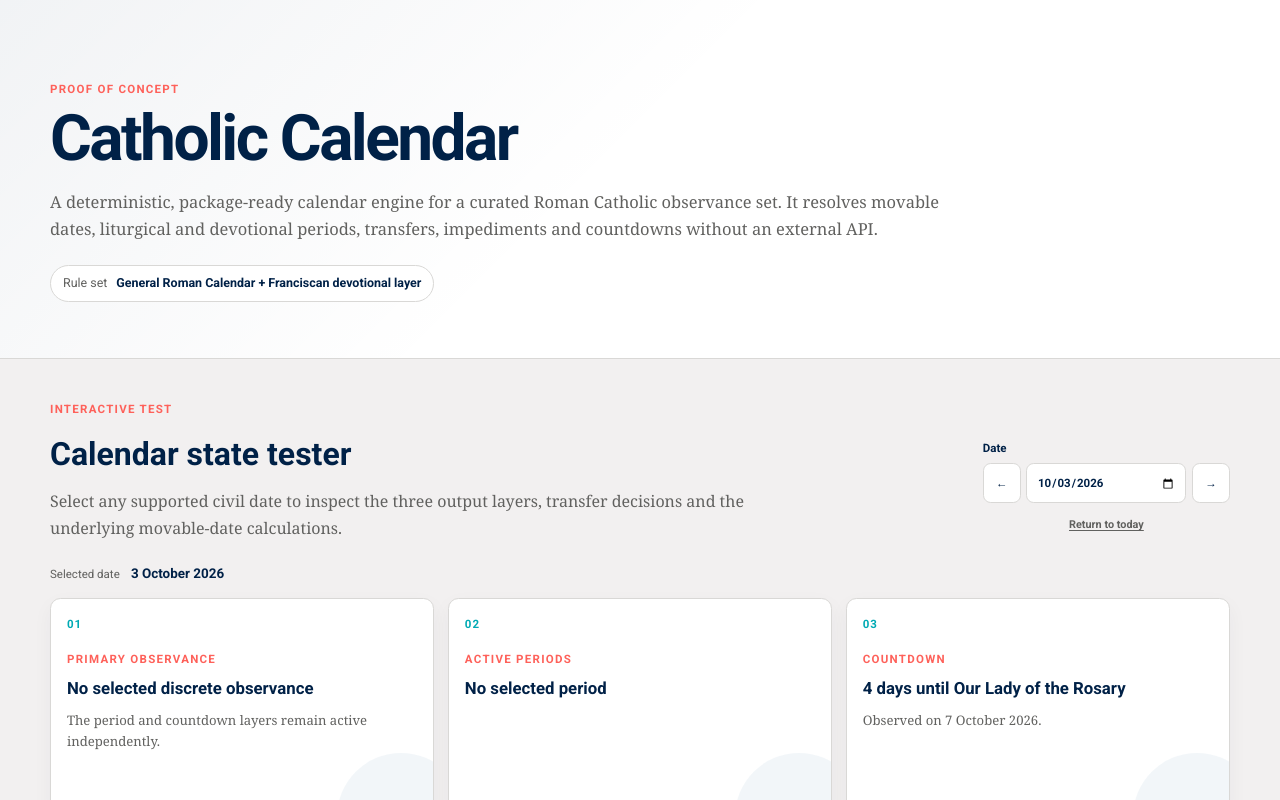
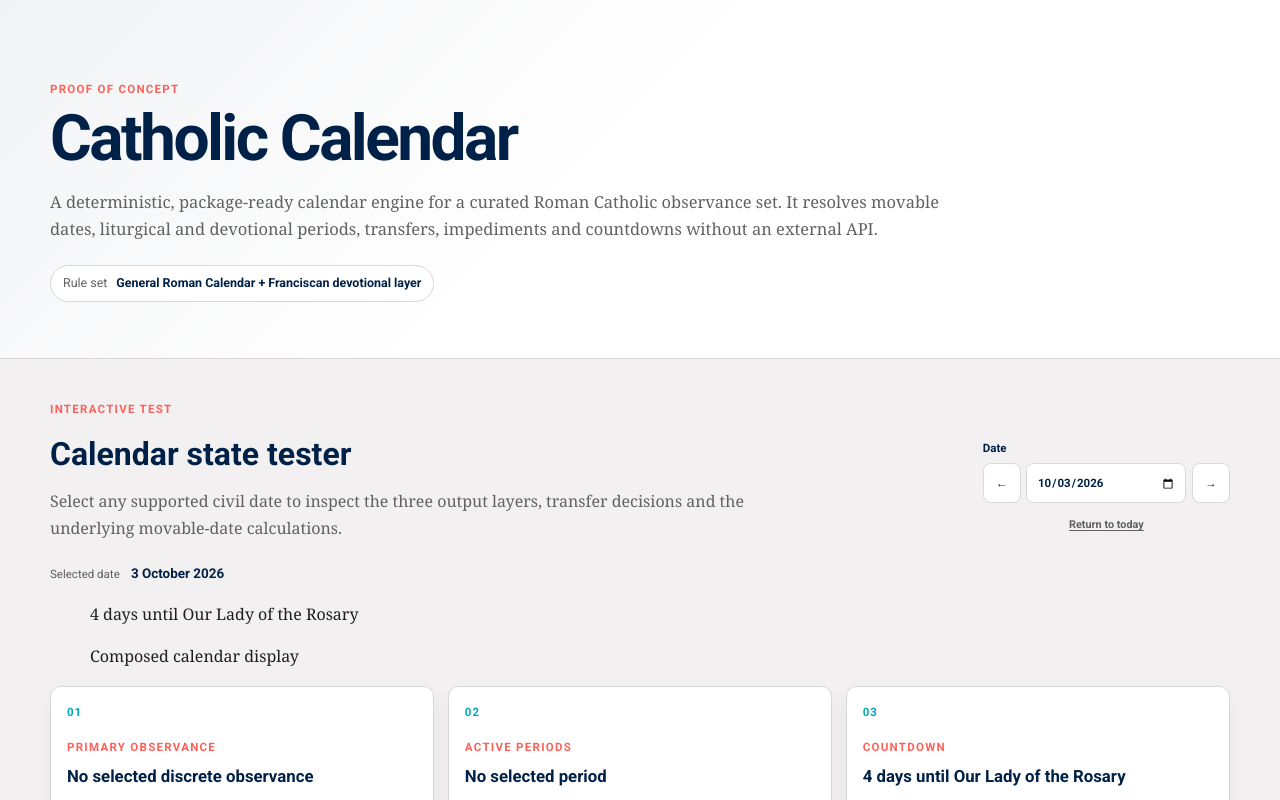
Before and after one commit to bgonzalezbustamante/catholic-calendar, a Next.js app: page / in a window 1280 px wide. Shown: the top 800 px of the page. Built offline with nearby package versions, Linux system fonts and the light colour scheme.

Commit message:
feat: add composed calendar display preview

```diff
--- a/components/calendar-tester.tsx
+++ b/components/calendar-tester.tsx
@@ -3,6 +3,7 @@
 import { useMemo, useState } from 'react'
 
 import {
+  formatCalendarStateSummary,
   getCatholicCalendarState,
   MAX_SUPPORTED_YEAR,
   MIN_SUPPORTED_YEAR,
@@ -56,6 +57,7 @@ export default function CalendarTester({ initialDate }: { initialDate: string })
   const visibleNominalExceptions = state.nominalObservances.filter(
     (event) => event.status !== 'observed'
   )
+  const displaySummary = formatCalendarStateSummary(state)
 
   return (
     <section className="tester" aria-labelledby="tester-title">
@@ -108,6 +110,11 @@ export default function CalendarTester({ initialDate }: { initialDate: string })
         <span>Selected date</span>
         <strong>{formatDate(date)}</strong>
       </div>
+
+      <blockquote className="state-quotation">
+        <p>{displaySummary}</p>
+        <footer>Composed calendar display</footer>
+      </blockquote>
 
       <div className="layer-grid">
         <article className="layer-card">
```
